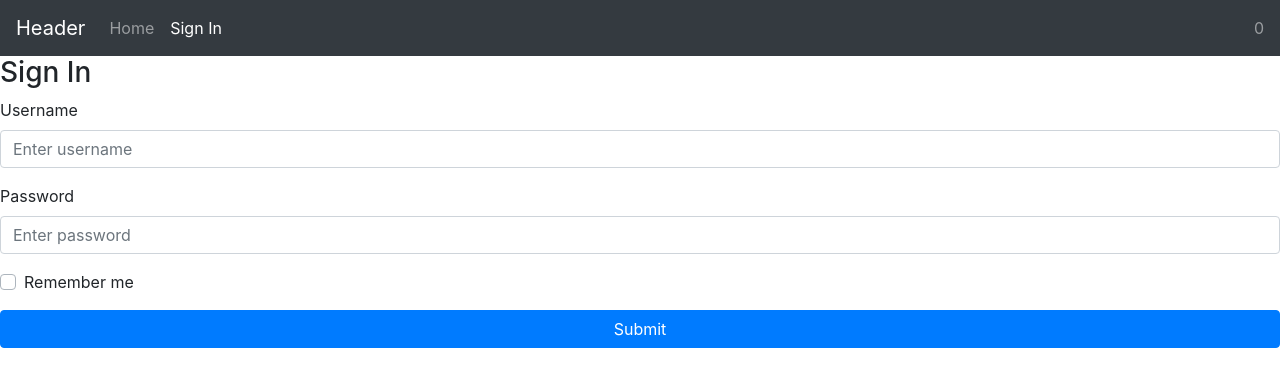
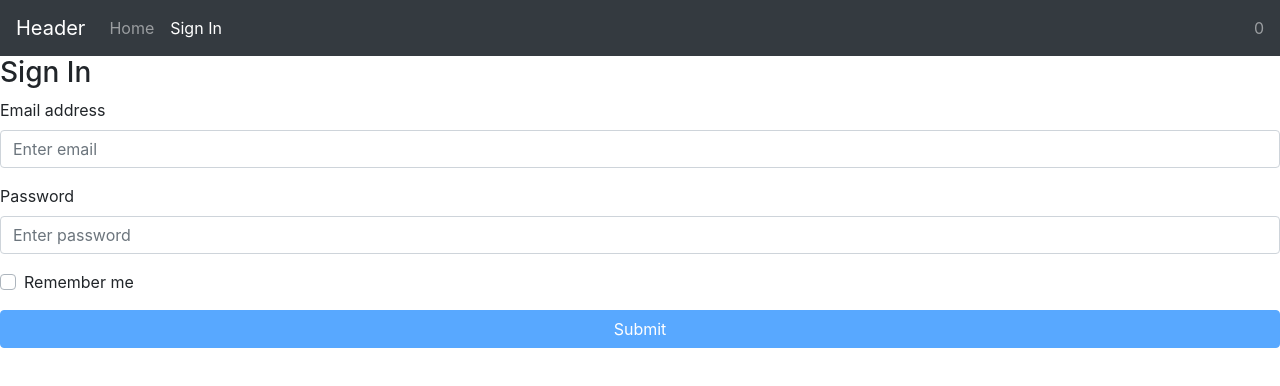
Before and after one commit to lagbullet/ReactJS, a React (Create React App) app: page /sign-in in a window 1280 px wide. Shown: the top 386 px of the page. Built offline with nearby package versions, Linux system fonts and the light colour scheme; no server answers.

Commit message:
Task12: add validation for SignIn component (#12)
* add validation for SignIn component

* change validation mechanism

* move validation to another module

* fix required function

```diff
--- /dev/null
+++ b/src/components/input/Input.js
@@ -0,0 +1,27 @@
+import React from 'react';
+
+class Input extends React.Component {
+  onChange = ({ target: { value } }) => {
+    const { validation } = this.props;
+    let result;
+    for (let i = 0; i < validation.length; i++) {
+      result = this.props.validation[i](value);
+      if (!result) {
+        break;
+      }
+    }
+    this.props.onValid(result);
+  };
+
+  render() {
+    const { label, type, className, placeholder } = this.props;
+    return (
+      <React.Fragment>
+        <label>{label}</label>
+        <input {...{ type, className, placeholder }} onChange={this.onChange} />
+      </React.Fragment>
+    );
+  }
+}
+
+export default Input;
--- /dev/null
+++ b/src/components/input/index.js
@@ -0,0 +1,3 @@
+import Input from './Input';
+
+export default Input;
--- a/src/components/sign-in/SignIn.js
+++ b/src/components/sign-in/SignIn.js
@@ -1,17 +1,47 @@
 import React from 'react';
+import Input from '../input';
+import { required, isValidEmail, isValidPassword } from '../../validation';
 
-const SignIn = () => (
+class SignIn extends React.Component {
+  state = {
+    validEmail: false,
+    validPassword: false,
+  };
+
+  validEmail = (value) => {
+    this.setState(() => ({ validEmail: value }));
+  };
+
+  validPassword = (value) => {
+    this.setState(() => ({ validPassword: value }));
+  };
+
+  render() {
+    const { validEmail, validPassword } = this.state;
+    return (
       <form>
         <h3>Sign In</h3>
 
         <div className="form-group">
-      <label>Username</label>
-      <input type="username" className="form-control" placeholder="Enter username" />
+          <Input
+            type="email"
+            validation={[required, isValidEmail]}
+            onValid={this.validEmail}
+            className="form-control"
+            placeholder="Enter email"
+            label="Email address"
+          />
         </div>
 
         <div className="form-group">
-      <label>Password</label>
-      <input type="password" className="form-control" placeholder="Enter password" />
+          <Input
+            type="password"
+            validation={[required, isValidPassword]}
+            onValid={this.validPassword}
+            className="form-control"
+            placeholder="Enter password"
+            label="Password"
+          />
         </div>
 
         <div className="form-group">
@@ -23,10 +53,16 @@ const SignIn = () => (
           </div>
         </div>
 
-    <button type="submit" className="btn btn-primary btn-block">
+        <button
+          type="submit"
+          className="btn btn-primary btn-block"
+          disabled={!(validEmail && validPassword)}
+        >
           Submit
         </button>
       </form>
     );
+  }
+}
 
 export default SignIn;
--- /dev/null
+++ b/src/validation/index.js
@@ -0,0 +1,3 @@
+import { required, isValidEmail, isValidPassword } from './validation';
+
+export { required, isValidEmail, isValidPassword };
--- /dev/null
+++ b/src/validation/validation.js
@@ -0,0 +1,15 @@
+const required = (value) => {
+  return (value?.length || 0) !== 0;
+};
+
+const isValidEmail = (value) => {
+  let re = /^(([^<>()[\]\\.,;:\s@"]+(\.[^<>()[\]\\.,;:\s@"]+)*)|(".+"))@((\[[0-9]{1,3}\.[0-9]{1,3}\.[0-9]{1,3}\.[0-9]{1,3}])|(([a-zA-Z\-0-9]+\.)+[a-zA-Z]{2,}))$/;
+  return re.test(value);
+};
+
+const isValidPassword = (value) => {
+  let re = /^(?=.*[A-Za-z])(?=.*\d)[A-Za-z\d]{8,}$/;
+  return re.test(value);
+};
+
+export { required, isValidEmail, isValidPassword };
```
Lines whose indentation alone changed are shown as unchanged.
